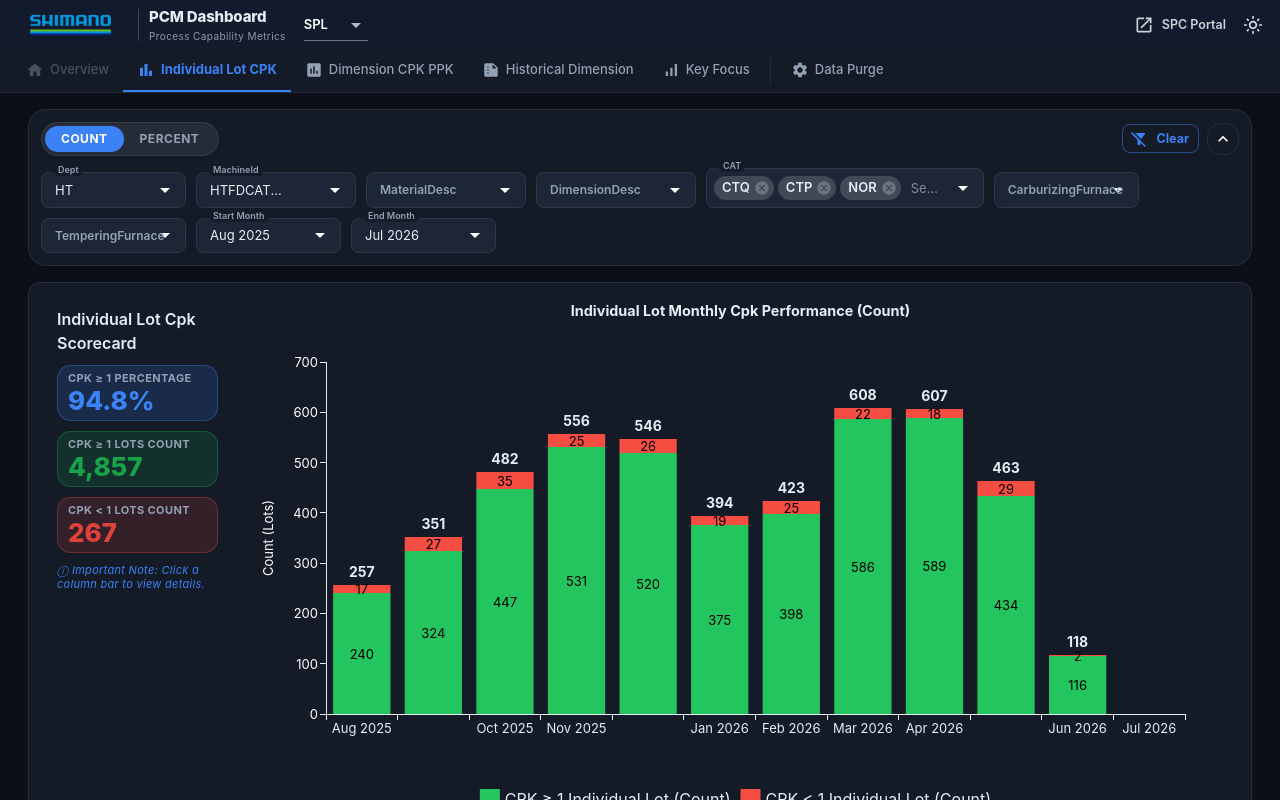
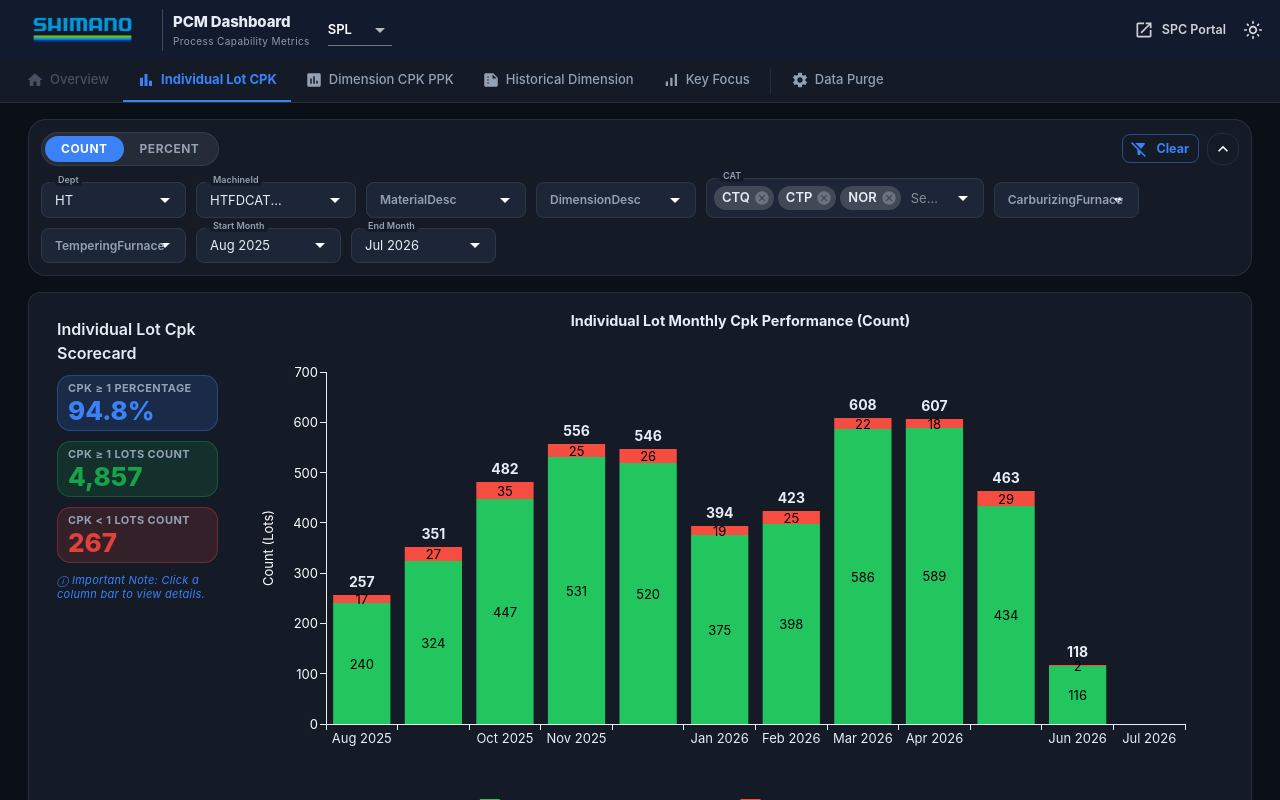
Before and after one commit to AswinjebiCorpfield/vercelcpk, a React (Create React App) app: page /PCM/ in a window 1280 px wide. Built offline with nearby package versions, Linux system fonts and the light colour scheme; what react-plotly.js would draw is missing.

Commit message:
footer and header

```diff
--- a/src/App.js
+++ b/src/App.js
@@ -170,9 +170,14 @@ const AppInner = () => {
                   color: 'text.secondary',
                 }}
               >
-                <Typography variant="caption" sx={{ fontWeight: 600 }}>
-                  Data Refresh Time: {updateTime}
-                </Typography>
+                <Box sx={{ display: 'flex', flexDirection: { xs: 'column', sm: 'row' }, alignItems: { xs: 'center', sm: 'baseline' }, gap: { xs: 0.25, sm: 1.5 } }}>
+                  <Typography variant="caption" sx={{ fontWeight: 700, color: 'primary.main' }}>
+                    PCM version 1.2
+                  </Typography>
+                  <Typography variant="caption" sx={{ fontWeight: 600 }}>
+                    Data Refresh Time: {updateTime}
+                  </Typography>
+                </Box>
                 <Typography variant="caption" sx={{ opacity: 0.85 }}>
                   © 2025 Process Capability Metrics Dashboard · Developed by SPL-PID [ SPC ] Department
                 </Typography>
--- a/src/components/NavBar.js
+++ b/src/components/NavBar.js
@@ -90,12 +90,12 @@ const NavBar = () => {
       {/* Tier 1 — App header (brand + utilities) */}
       <AppBar position="static" elevation={0} sx={{ background: custom.nav, color: custom.navText }}>
         <Container disableGutters maxWidth={false}>
-          <Toolbar disableGutters variant="dense" sx={{ pl: 1.5, pr: 1.5, minHeight: 50, gap: 1 }}>
+          <Toolbar disableGutters variant="dense" sx={{ pl: 1.5, pr: 1.5, minHeight: 60, gap: 1 }}>
             <Box sx={{ display: 'flex', alignItems: 'center', gap: 1.25 }}>
               <Box
                 aria-label="Shimano"
                 sx={{
-                  height: 48, width: 116, flexShrink: 0,
+                  height: 58, width: 140, flexShrink: 0,
                   backgroundImage: `url(${process.env.PUBLIC_URL || ''}/shimano-logo.png)`,
                   backgroundSize: 'contain',
                   backgroundPosition: 'center',
```
